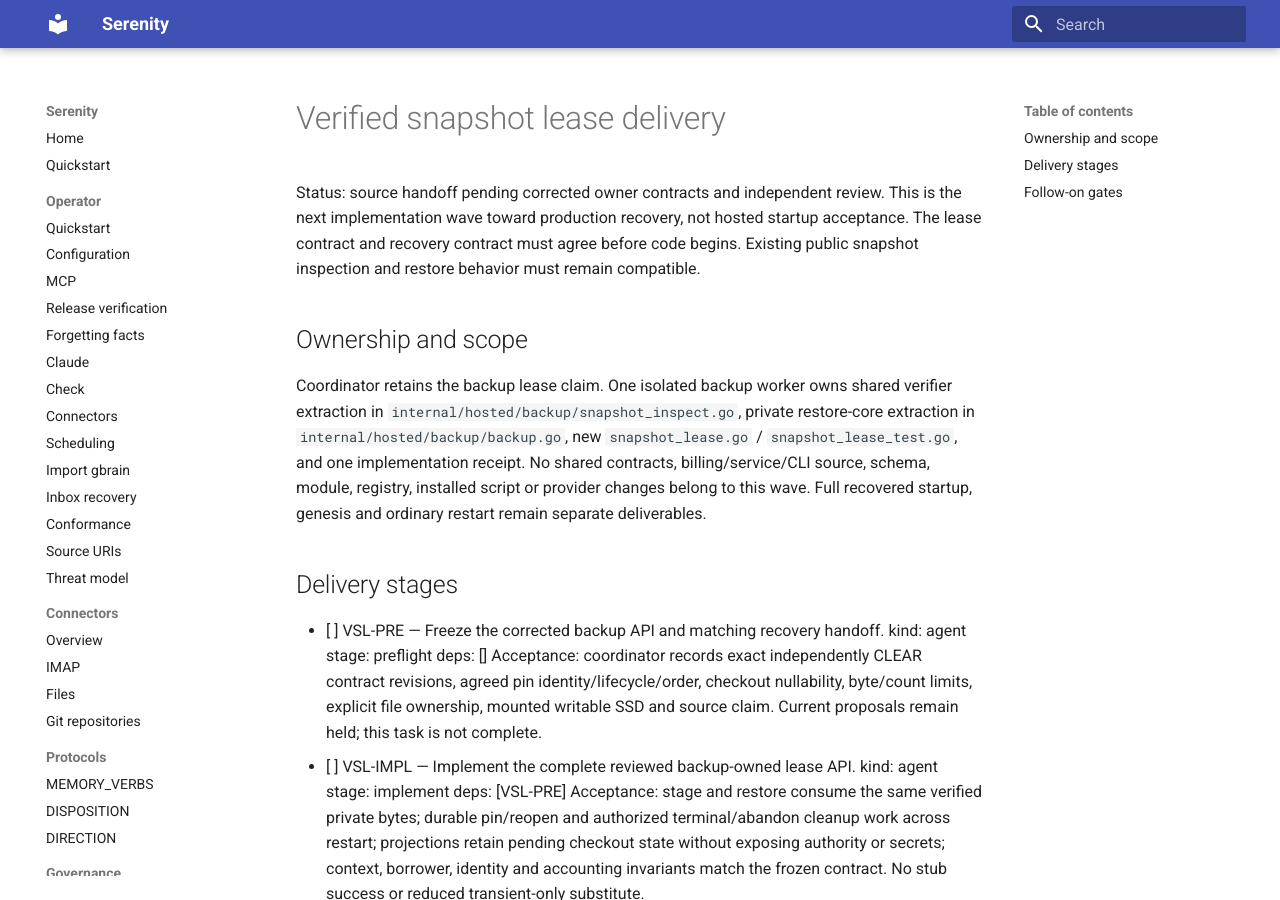
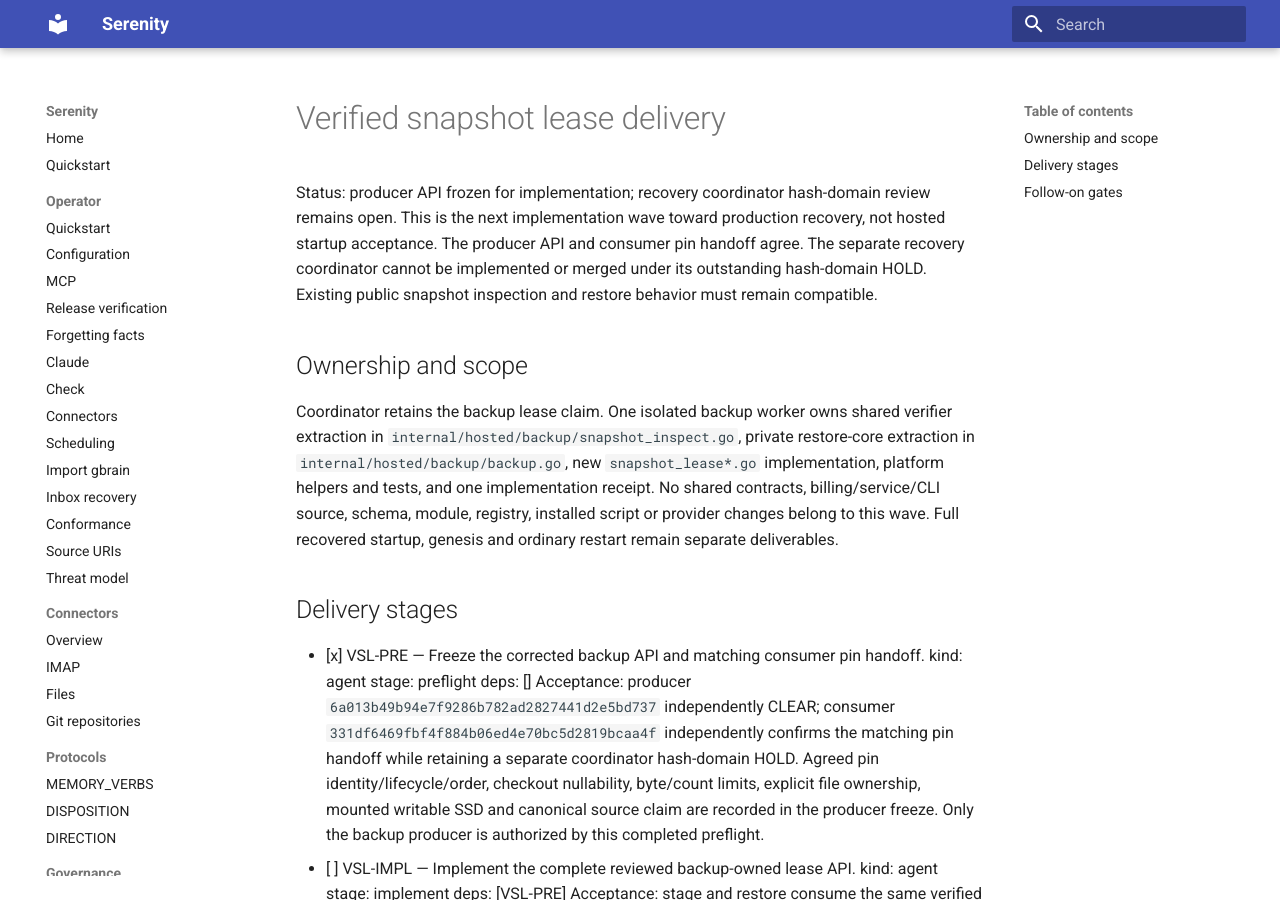
Before and after one commit to sirerun/serenity, an MkDocs documentation site: the page built from docs/plans/verified-snapshot-lease-delivery-2026-10-03.md, in a window 1280 px wide and 900 px high. Built offline with MkDocs 1.6.1 and Material for MkDocs 9.7.7, drawn with Linux system fonts in a browser that asks for light colours.

Commit message:
Freeze independently cleared backup lease producer for complete source implementation

```diff
--- a/docs/plans/verified-snapshot-lease-delivery-2026-10-03.md
+++ b/docs/plans/verified-snapshot-lease-delivery-2026-10-03.md
@@ -1,14 +1,14 @@
 # Verified snapshot lease delivery
 
-Status: source handoff pending corrected owner contracts and independent review. This is the next implementation wave toward production recovery, not hosted startup acceptance. The lease contract and recovery contract must agree before code begins. Existing public snapshot inspection and restore behavior must remain compatible.
+Status: producer API frozen for implementation; recovery coordinator hash-domain review remains open. This is the next implementation wave toward production recovery, not hosted startup acceptance. The producer API and consumer pin handoff agree. The separate recovery coordinator cannot be implemented or merged under its outstanding hash-domain HOLD. Existing public snapshot inspection and restore behavior must remain compatible.
 
 ## Ownership and scope
 
-Coordinator retains the backup lease claim. One isolated backup worker owns shared verifier extraction in `internal/hosted/backup/snapshot_inspect.go`, private restore-core extraction in `internal/hosted/backup/backup.go`, new `snapshot_lease.go` / `snapshot_lease_test.go`, and one implementation receipt. No shared contracts, billing/service/CLI source, schema, module, registry, installed script or provider changes belong to this wave. Full recovered startup, genesis and ordinary restart remain separate deliverables.
+Coordinator retains the backup lease claim. One isolated backup worker owns shared verifier extraction in `internal/hosted/backup/snapshot_inspect.go`, private restore-core extraction in `internal/hosted/backup/backup.go`, new `snapshot_lease*.go` implementation, platform helpers and tests, and one implementation receipt. No shared contracts, billing/service/CLI source, schema, module, registry, installed script or provider changes belong to this wave. Full recovered startup, genesis and ordinary restart remain separate deliverables.
 
 ## Delivery stages
 
-- [ ] VSL-PRE — Freeze the corrected backup API and matching recovery handoff. kind: agent stage: preflight deps: [] Acceptance: coordinator records exact independently CLEAR contract revisions, agreed pin identity/lifecycle/order, checkout nullability, byte/count limits, explicit file ownership, mounted writable SSD and source claim. Current proposals remain held; this task is not complete.
+- [x] VSL-PRE — Freeze the corrected backup API and matching consumer pin handoff. kind: agent stage: preflight deps: [] Acceptance: producer `6a013b49b94e7f9286b782ad2827441d2e5bd737` independently CLEAR; consumer `331df6469fbf4f884b06ed4e70bc5d2819bcaa4f` independently confirms the matching pin handoff while retaining a separate coordinator hash-domain HOLD. Agreed pin identity/lifecycle/order, checkout nullability, byte/count limits, explicit file ownership, mounted writable SSD and canonical source claim are recorded in the producer freeze. Only the backup producer is authorized by this completed preflight.
 - [ ] VSL-IMPL — Implement the complete reviewed backup-owned lease API. kind: agent stage: implement deps: [VSL-PRE] Acceptance: stage and restore consume the same verified private bytes; durable pin/reopen and authorized terminal/abandon cleanup work across restart; projections retain pending checkout state without exposing authority or secrets; context, borrower, identity and accounting invariants match the frozen contract. No stub success or reduced transient-only substitute.
 - [ ] VSL-VERIFY — Verify affected behavior and module compatibility. kind: agent stage: verify deps: [VSL-IMPL] Acceptance: meaningful hostile mutation controls demonstrate genuine RED before correction; focused race tests include same-byte handoff, forged/ref mismatches, tamper, pin/persist/release crash boundaries, borrower cancellation, limits, checkout nullability and public Inspector/Restore regression. Full local `go test -race ./...`, `go vet ./...`, lint and Linux ARM64 compile pass under the shared build lease and explicit owned fixture; all skips and limitations recorded. Formatting and diff checks pass.
 - [ ] VSL-REVIEW — Independently review the exact implementation head. kind: agent stage: review deps: [VSL-VERIFY] Acceptance: separate reviewer records base/head and contract coverage, independently reproduces decisive mutation REDs and reports CLEAR; accepted findings receive fixes, affected checks and new exact-head review. Review covers the full lease lifecycle, not only the verifier extraction.
```
Also changed, not shown: docs/plans/verified-snapshot-lease-producer-freeze-2026-10-03.md (added, +15 -0 lines).
